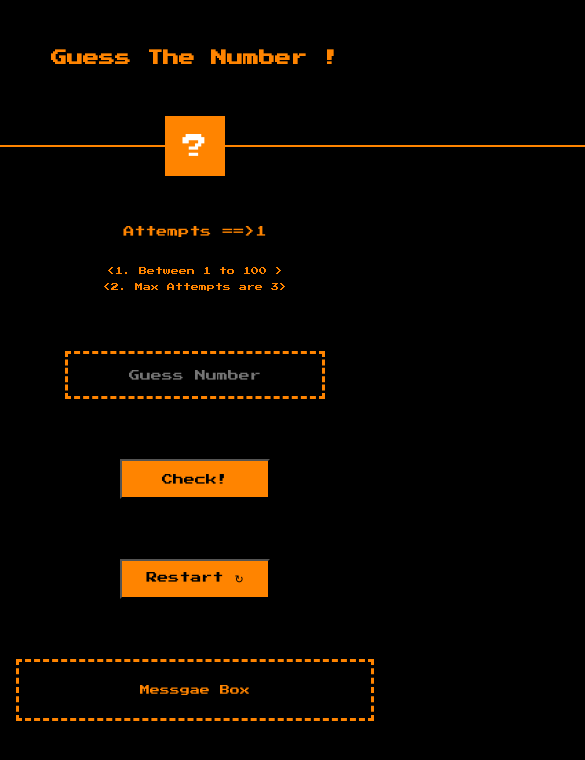
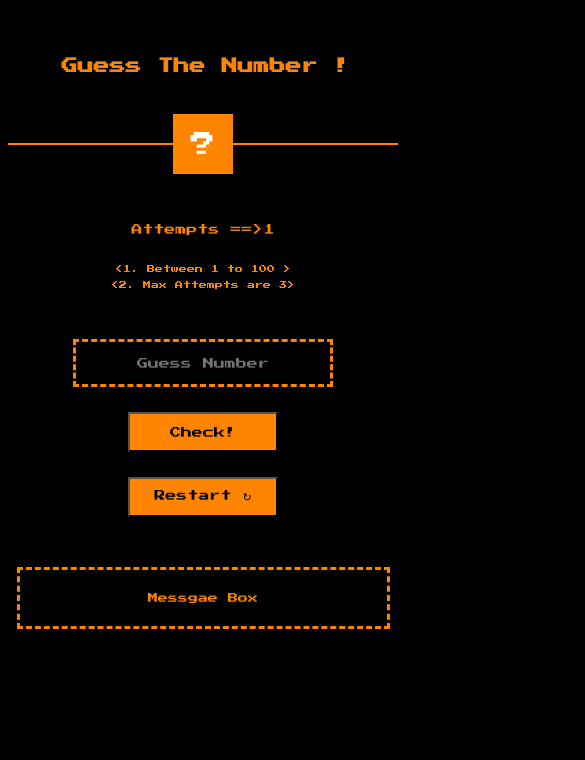
Before and after one commit to siddharth-prajapat/Number.Guessing.Game, a plain HTML site: page index.html in a window 390 px wide. Shown: the top 760 px of the page, 585 px wide, since content can reach past the window. Drawn offline with Linux system fonts and the light colour scheme.

Commit message:
Mobile Ka layout shi kiya

```diff
--- a/Style.css
+++ b/Style.css
@@ -1,18 +1,25 @@
-body {
-    font-family: "Press Start 2p", sans-serif;
-    color: #ff8400;
-    background-color: black;
+html, body {
+    min-height: 100vh;
+    width: 100%;
+    overflow-x: hidden;
+
+}
+body{
+  background-color: black;
 }
 
 #heading {
     text-align: center;
        font-size: clamp(16px, 4vw, 40px);  /* yeh add karo */
     padding: 0 10px;
+    color:#ff8400;
+   font-family: "Press Start 2p", sans-serif;
 }
 
 #box {
     color: white;
     background-color: #ff8400;
+    font-family: "Press Start 2p", sans-serif;
     width: 100px;
     height: 100px;
     display: flex;
@@ -35,7 +42,7 @@ body {
      transform: translateY(-50%);
      right:100%;
 }
-#box:after {
+#box::after {
     /*Claude se pucha*/
     content: "";
     background-color: #ff8400;
@@ -51,6 +58,8 @@ body {
 p,
 h4 {
     text-align: center;
+    color:#ff8400;
+     font-family: "Press Start 2p", sans-serif;
 }
 
 #guess {
@@ -85,6 +94,8 @@ h4 {
 
 #attemptsdisplay {
     text-align: center;
+     font-family: "Press Start 2p", sans-serif;
+     color:#ff8400;
     margin: 0 auto;
     display: flex;
     align-items: center;
@@ -101,7 +112,7 @@ h4 {
     background: transparent;
     border: dashed;
     border-color: #ff8400;
-    width: 1000px;
+    width: 75%;
     height: 50px;
 }
 
@@ -127,13 +138,14 @@ h4 {
 @media (max-width: 768px) {
   #heading {
     margin-top: 50px;
+    margin-left:5px;
   }
 
   #box {
     width: 60px;
     height: 60px;
     font-size: 25px;
-    margin-top: 50px;
+    margin-top: 40px;
   }
 
   #guess {
@@ -141,7 +153,7 @@ h4 {
     max-width: 250px;
     font-size: 11px;
     height: 40px;
-    margin-top: 60px;
+    margin-top: 50px;
   }
 
   #checkbtn, #restart {
@@ -149,7 +161,7 @@ h4 {
     max-width: 150px;
     font-size: 11px;
     height: 40px;
-    margin-top: 60px;
+    margin-top: 25px;
   }
 
   #msgbox {
@@ -158,7 +170,7 @@ h4 {
     min-height: 40px;
     font-size: 10px;
     padding: 8px;
-    margin-top: 60px;
+    margin-top: 50px;
   }
 
   #attemptsdisplay {
@@ -169,16 +181,11 @@ h4 {
     font-size: 8px;
     padding: 0 10px;
   }
-  /* #box::before,
-#box:after { */
-    /*Claude se pucha*/
-    /* content: "";
-    background-color: #ff8400;
-    position: absolute;
-    top: 16%;
-    height: 2px;
-    width: 100%;
-    z-index: -2;
 
+
+}
+/* * {
+    margin: 0;
+    padding: 0;
+    box-sizing: border-box;
 } */
-}
```
